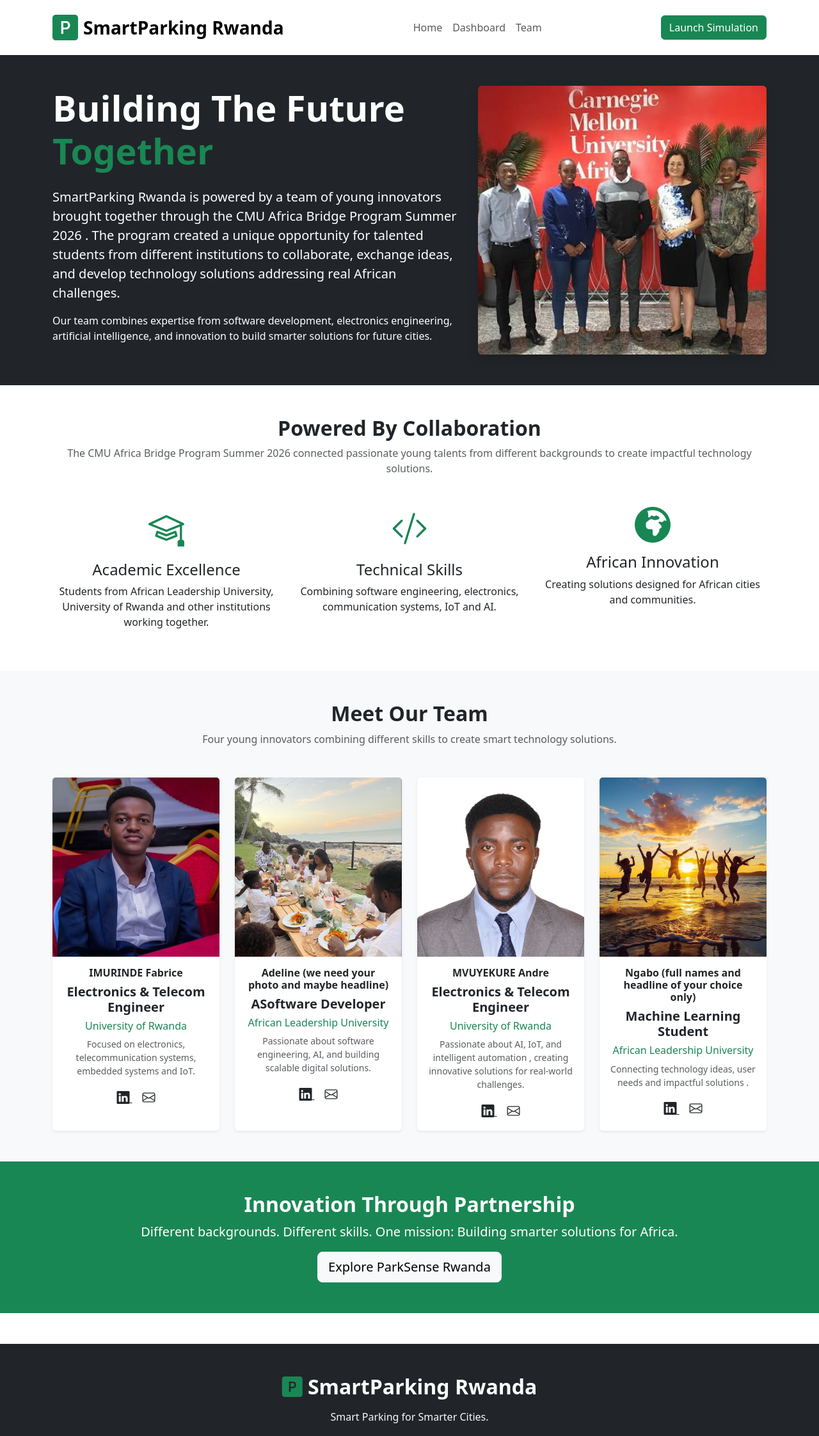
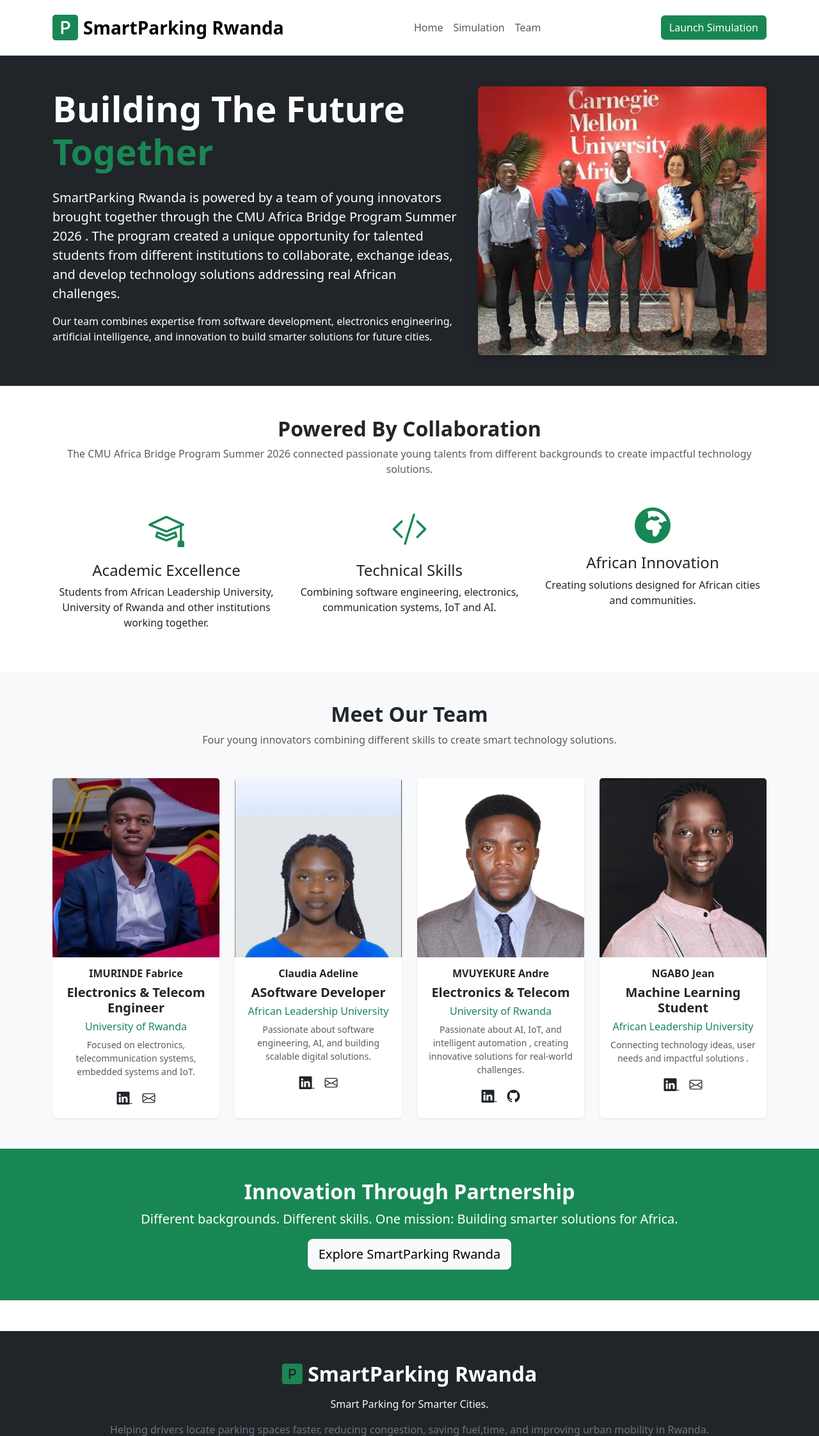
Before and after one commit to MVUYEKURE-Andre/SmartParking-smart-parking-system, a Flask app: page /team in a window 1280 px wide. Shown: the top 2244 px of the page at 64% size. Run offline with Flask 3, Linux system fonts and the light colour scheme.

Commit message:
Replace email icon with GitHub profile link and sticking header

```diff
--- a/templates/base.html
+++ b/templates/base.html
@@ -25,8 +25,9 @@
 
 <!-- ================= NAVBAR ================= -->
 
-<header class="shadow-sm">
-
+<!--<header class="shadow-sm">-->
+<!--    sticking header -->
+<header class="border-bottom sticky-top bg-white shadow-sm">
     <nav class="navbar navbar-expand-lg bg-white">
 
         <div class="container">
@@ -74,7 +75,8 @@
 
                         <a class="nav-link"
                            href="{{ url_for('dashboard') }}">
-                            Dashboard
+<!--                            Dashboard-->
+                            Simulation
                         </a>
 
                     </li>
--- a/templates/home.html
+++ b/templates/home.html
@@ -39,10 +39,10 @@
 
                     </a>
 
-                    <a href="{{ url_for('about') }}"
+                    <a href="{{ url_for('team') }}"
                        class="btn btn-outline-light btn-lg">
 
-                        Learn More
+                        Meet our team
 
                     </a>
 
--- a/templates/team.html
+++ b/templates/team.html
@@ -307,7 +307,7 @@
 
 
                     <img src="{{ url_for('static',
-filename='images/dinner.jpg') }}"
+filename='images/adeline.jpeg') }}"
                          class="card-img-top"
                          style="
 height:280px;
@@ -315,7 +315,7 @@
 
 
                     <div class="card-body text-center">
-                        <h6 class="fw-bold"> Adeline (we need your photo and maybe headline)</h6>
+                        <h6 class="fw-bold"> Claudia Adeline</h6>
 
                         <h5 class="fw-bold">
 
@@ -385,7 +385,7 @@
                         <h5 class="fw-bold">
 
                             <!--                            ETE Student-->
-                            Electronics & Telecom Engineer
+                            Electronics & Telecom
                         </h5>
 
 
@@ -405,17 +405,15 @@
                         </p>
 
 
-                        <a href="#" class="text-dark me-3">
+                        <a href="https://www.linkedin.com/in/andre-mvuyekure/" class="text-dark me-3">
 
                             <i class="bi bi-linkedin fs-5"></i>
 
                         </a>
 
 
-                        <a href="#" class="text-dark">
-
-                            <i class="bi bi-envelope fs-5"></i>
-
+                        <a href="https://github.com/MVUYEKURE-Andre" target="_blank" class="text-dark">
+                            <i class="bi bi-github fs-5"></i>
                         </a>
 
 
@@ -438,7 +436,7 @@
 
 
                     <img src="{{ url_for('static',
-filename='images/kumazi.jpg') }}"
+filename='images/ngabo.png') }}"
                          class="card-img-top"
                          style="
 height:280px;
@@ -447,7 +445,7 @@
 
                     <div class="card-body text-center">
 
-                        <h6 class="fw-bold">Ngabo (full names and headline of your choice only)</h6>
+                        <h6 class="fw-bold"> NGABO Jean </h6>
 
                         <h5 class="fw-bold">
 
@@ -533,7 +531,7 @@
         <a href="{{ url_for('home') }}"
            class="btn btn-light btn-lg">
 
-            Explore ParkSense Rwanda
+            Explore SmartParking Rwanda
 
         </a>
 
```
Also changed, not shown: static/images/adeline.jpeg (added), static/images/ngabo.png (added).
